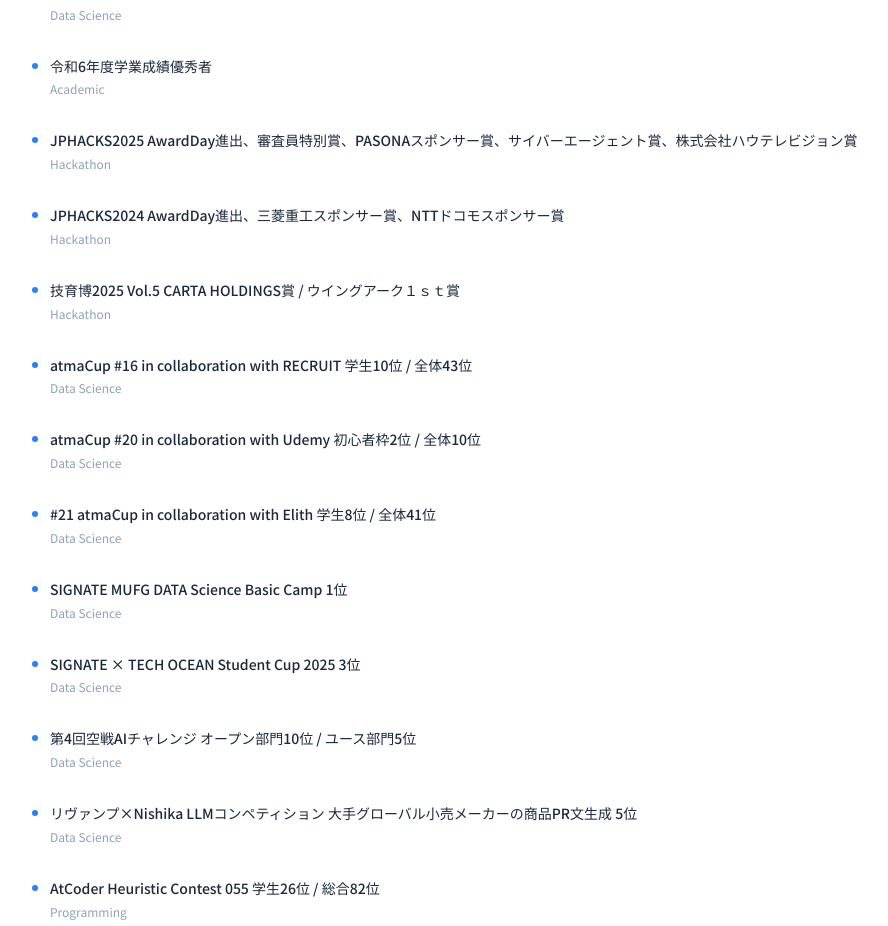
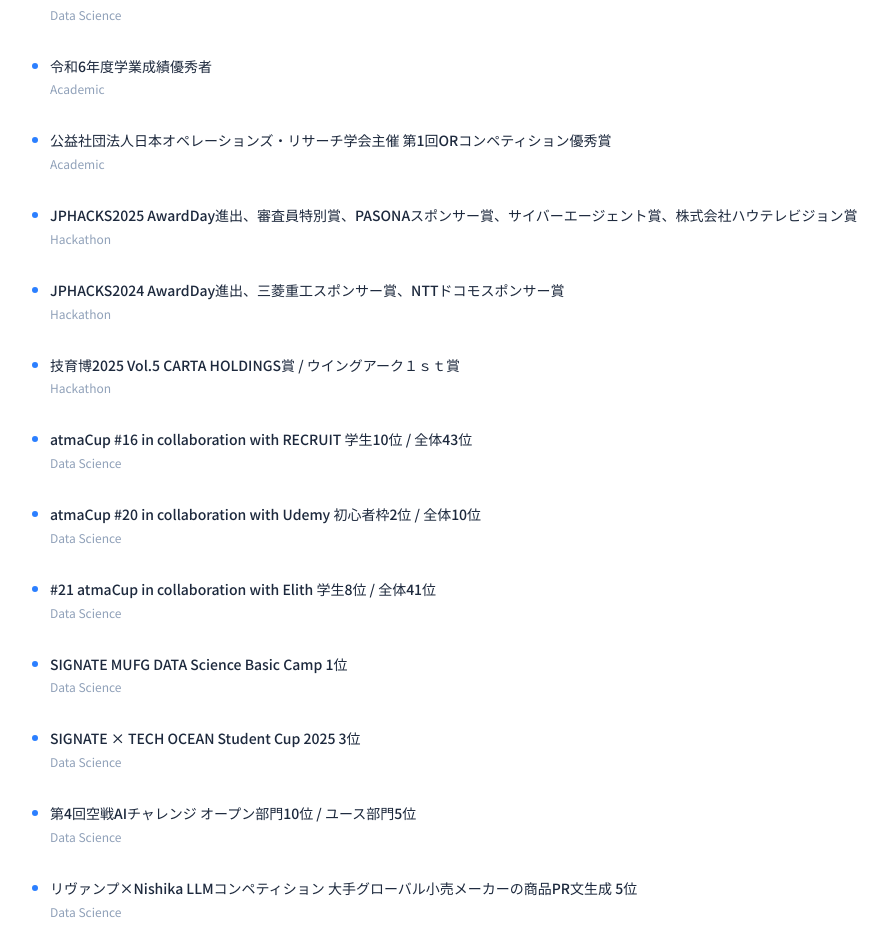
Before and after one commit to kabetani-yusei/portfolio, a Next.js app: page / in a window 1280 px wide. Shown: the part 2181-3107 px from the top of the page, without its empty margins (56-944 px from the left). Built offline with nearby package versions, Linux system fonts and the light colour scheme.

Commit message:
ORコンペティションの結果を追加 (#9)

```diff
--- a/content/portfolio.md
+++ b/content/portfolio.md
@@ -39,6 +39,7 @@
 - AtCoder（水 / 青）
 - SIGNATE Grandmaster
 - 令和6年度学業成績優秀者
+- 公益社団法人日本オペレーションズ・リサーチ学会主催　第1回ORコンペティション優秀賞
 - JPHACKS2025 AwardDay進出、審査員特別賞、PASONAスポンサー賞、サイバーエージェント賞、株式会社ハウテレビジョン賞
 - JPHACKS2024 AwardDay進出、三菱重工スポンサー賞、NTTドコモスポンサー賞
 - 技育博2025 Vol.5 株式会社CARTA HOLDINGS賞 ウイングアーク１ｓｔ株式会社賞
--- a/src/data/profile.ts
+++ b/src/data/profile.ts
@@ -59,6 +59,10 @@
   { title: "AtCoder（水 / 青）", tags: ["Programming"] },
   { title: "SIGNATE Grandmaster", tags: ["Data Science"] },
   { title: "令和6年度学業成績優秀者", tags: ["Academic"] },
+  {
+    title: "公益社団法人日本オペレーションズ・リサーチ学会主催 第1回ORコンペティション優秀賞",
+    tags: ["Academic"],
+  },
   {
     title:
       "JPHACKS2025 AwardDay進出、審査員特別賞、PASONAスポンサー賞、サイバーエージェント賞、株式会社ハウテレビジョン賞",
```
